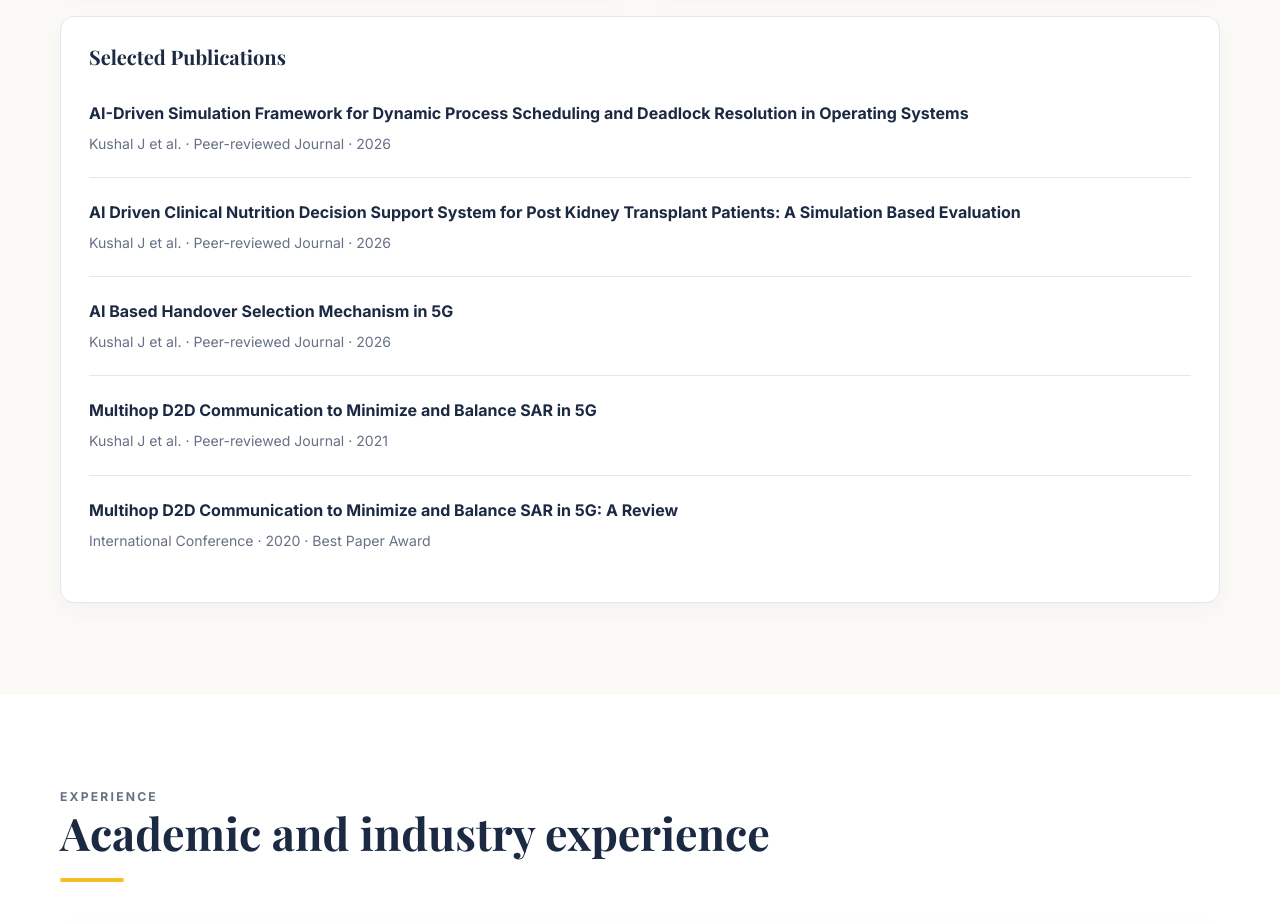
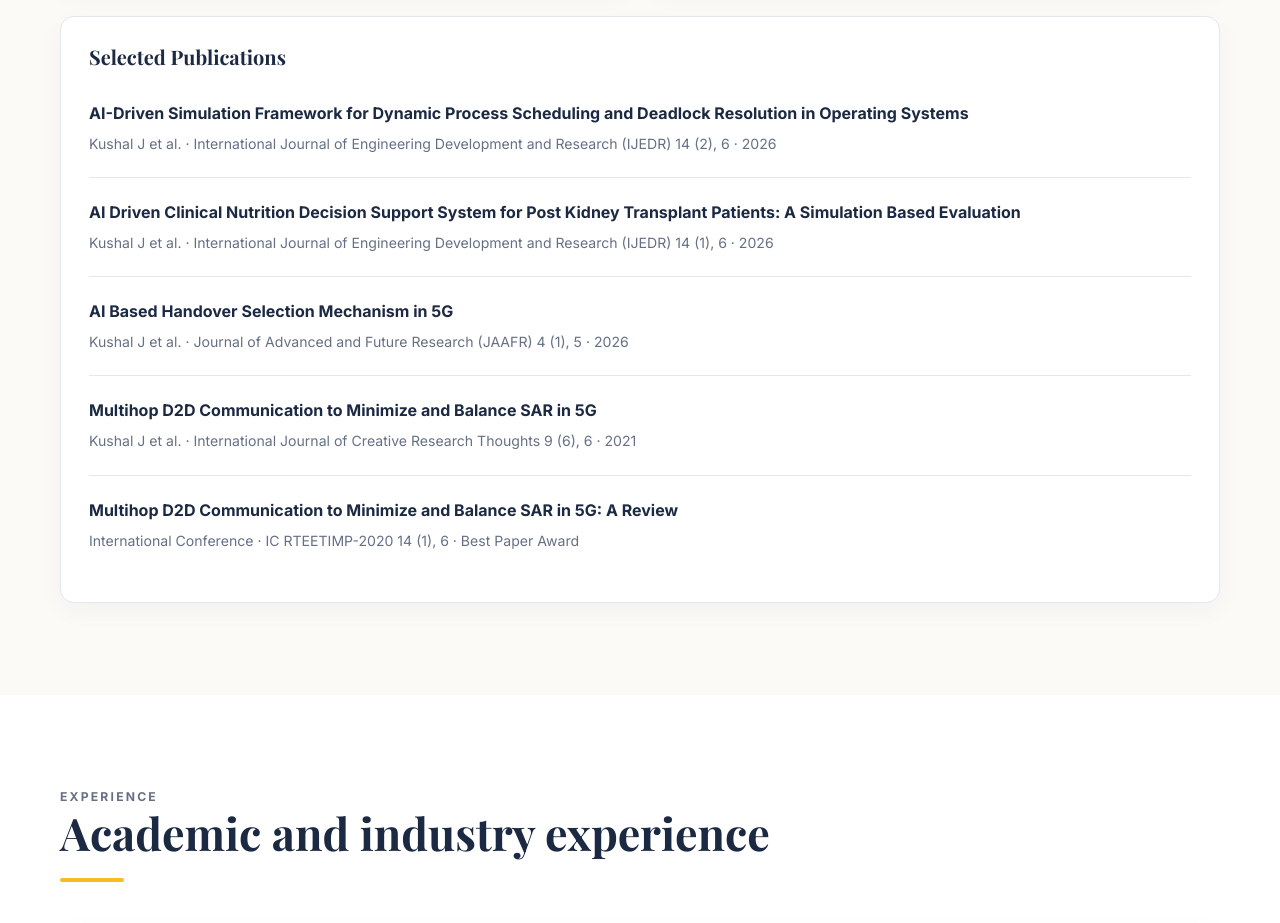
Before and after one commit to kushal1197/professor-portfolio-backup, a plain HTML site: page index.html in a window 1280 px wide. Shown: the part 2720-3643 px from the top of the page. Drawn offline with nearby package versions, Linux system fonts and the light colour scheme; a web font is replaced by a local one.

Commit message:
Update index.html

```diff
--- a/index.html
+++ b/index.html
@@ -279,11 +279,11 @@
 
         <article class="card" style="margin-top:28px">
           <h3>Selected Publications</h3>
-          <div class="publication"><h4>AI-Driven Simulation Framework for Dynamic Process Scheduling and Deadlock Resolution in Operating Systems</h4><p>Kushal J et al. · Peer-reviewed Journal · 2026</p></div>
-          <div class="publication"><h4>AI Driven Clinical Nutrition Decision Support System for Post Kidney Transplant Patients: A Simulation Based Evaluation</h4><p>Kushal J et al. · Peer-reviewed Journal · 2026</p></div>
-          <div class="publication"><h4>AI Based Handover Selection Mechanism in 5G</h4><p>Kushal J et al. · Peer-reviewed Journal · 2026</p></div>
-          <div class="publication"><h4>Multihop D2D Communication to Minimize and Balance SAR in 5G</h4><p>Kushal J et al. · Peer-reviewed Journal · 2021</p></div>
-          <div class="publication"><h4>Multihop D2D Communication to Minimize and Balance SAR in 5G: A Review</h4><p>International Conference · 2020 · Best Paper Award</p></div>
+          <div class="publication"><h4>AI-Driven Simulation Framework for Dynamic Process Scheduling and Deadlock Resolution in Operating Systems</h4><p>Kushal J et al. · International Journal of Engineering Development and Research (IJEDR) 14 (2), 6 · 2026</p></div>
+          <div class="publication"><h4>AI Driven Clinical Nutrition Decision Support System for Post Kidney Transplant Patients: A Simulation Based Evaluation</h4><p>Kushal J et al. · International Journal of Engineering Development and Research (IJEDR) 14 (1), 6 · 2026</p></div>
+          <div class="publication"><h4>AI Based Handover Selection Mechanism in 5G</h4><p>Kushal J et al. · Journal of Advanced and Future Research (JAAFR) 4 (1), 5 · 2026</p></div>
+          <div class="publication"><h4>Multihop D2D Communication to Minimize and Balance SAR in 5G</h4><p>Kushal J et al. · International Journal of Creative Research Thoughts 9 (6), 6 · 2021</p></div>
+          <div class="publication"><h4>Multihop D2D Communication to Minimize and Balance SAR in 5G: A Review</h4><p>International Conference · IC RTEETIMP-2020 14 (1), 6 · Best Paper Award</p></div>
         </article>
       </div>
     </section>
```
